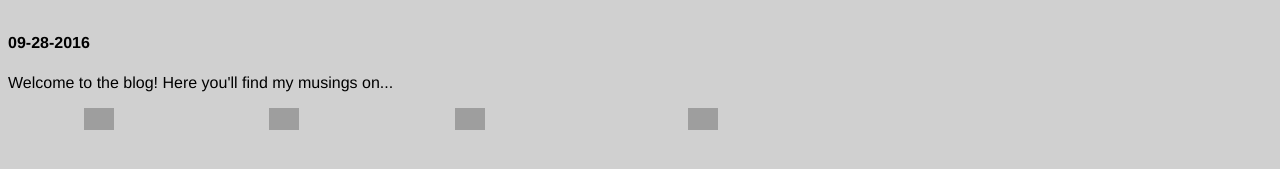
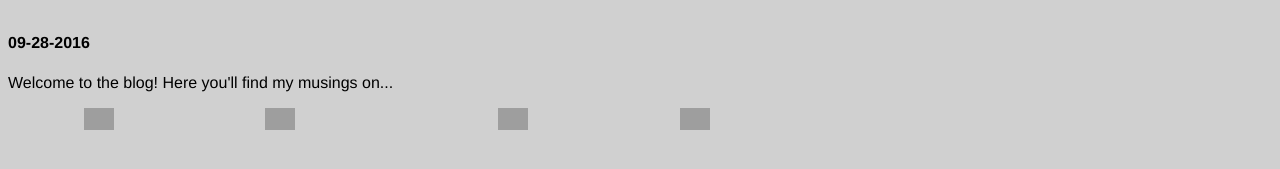
Before and after one commit to meganft/meganft.github.io, a Jekyll site: the page built from index.html, in a window 1280 px wide. Shown: the part 489-658 px from the top of the page. Built offline with Jekyll 4.4.1, drawn with Linux system fonts in a browser that asks for light colours; grey boxes are pictures that could not be loaded.

Commit message:
Change link styles

```diff
--- a/_includes/footer.html
+++ b/_includes/footer.html
@@ -1,7 +1,6 @@
     </div>
   </body>
   <p id="buttons">
-  				<span></span>   <a href="mailto:meganftalbot@gmail.com"><img src="https://openclipart.org/image/2400px/svg_to_png/216531/Mail-Icon-White-on-Grey.png" width= "30"; text-align= "justify" ></a>     <a href="https://www.linkedin.com/in/megan-talbot" ><img src="http://image.flaticon.com/icons/svg/34/34227.svg" width = "30";text-align = "justify" ></a>    <a href="https://twitter.com/megantalbot">
-          <img src="https://cdn3.iconfinder.com/data/icons/free-social-icons/67/twitter_circle_black-512.png" width= "30"; text-align= "justify">    </a>
-          <a href="https://github.com/meganft"><img src="http://image.flaticon.com/icons/svg/25/25231.svg" width= "30" text-align= "justify"></a>
+  				<span></span><a href="mailto:meganftalbot@gmail.com"><img src="https://openclipart.org/image/2400px/svg_to_png/216531/Mail-Icon-White-on-Grey.png" width= "30"; text-align= "justify" ></a><a href="https://www.linkedin.com/in/megan-talbot" ><img src="http://image.flaticon.com/icons/svg/34/34227.svg" width = "30";text-align = "justify" ></a><a href="https://twitter.com/megantalbot">
+          <img src="https://cdn3.iconfinder.com/data/icons/free-social-icons/67/twitter_circle_black-512.png" width= "30"; text-align= "justify"></a><a href="https://github.com/meganft"><img src="http://image.flaticon.com/icons/svg/25/25231.svg" width= "30" text-align= "justify"></a>
 </html>
--- a/css/styles.css
+++ b/css/styles.css
@@ -33,7 +33,7 @@
 }
 
 #buttons {
-  text-align: justify;
+  text-align: right;
   position: absolute;
   margin: auto;
 }
```
